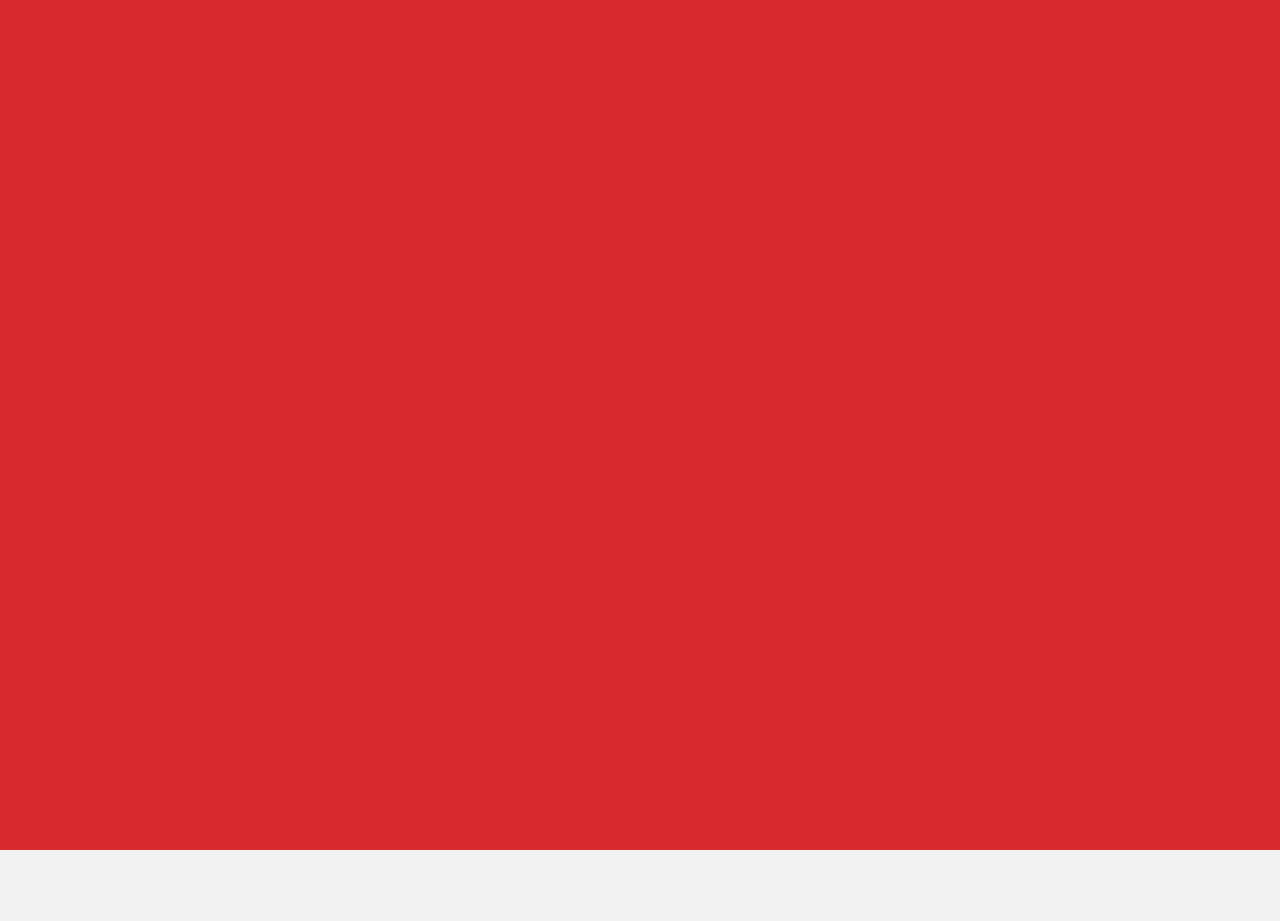
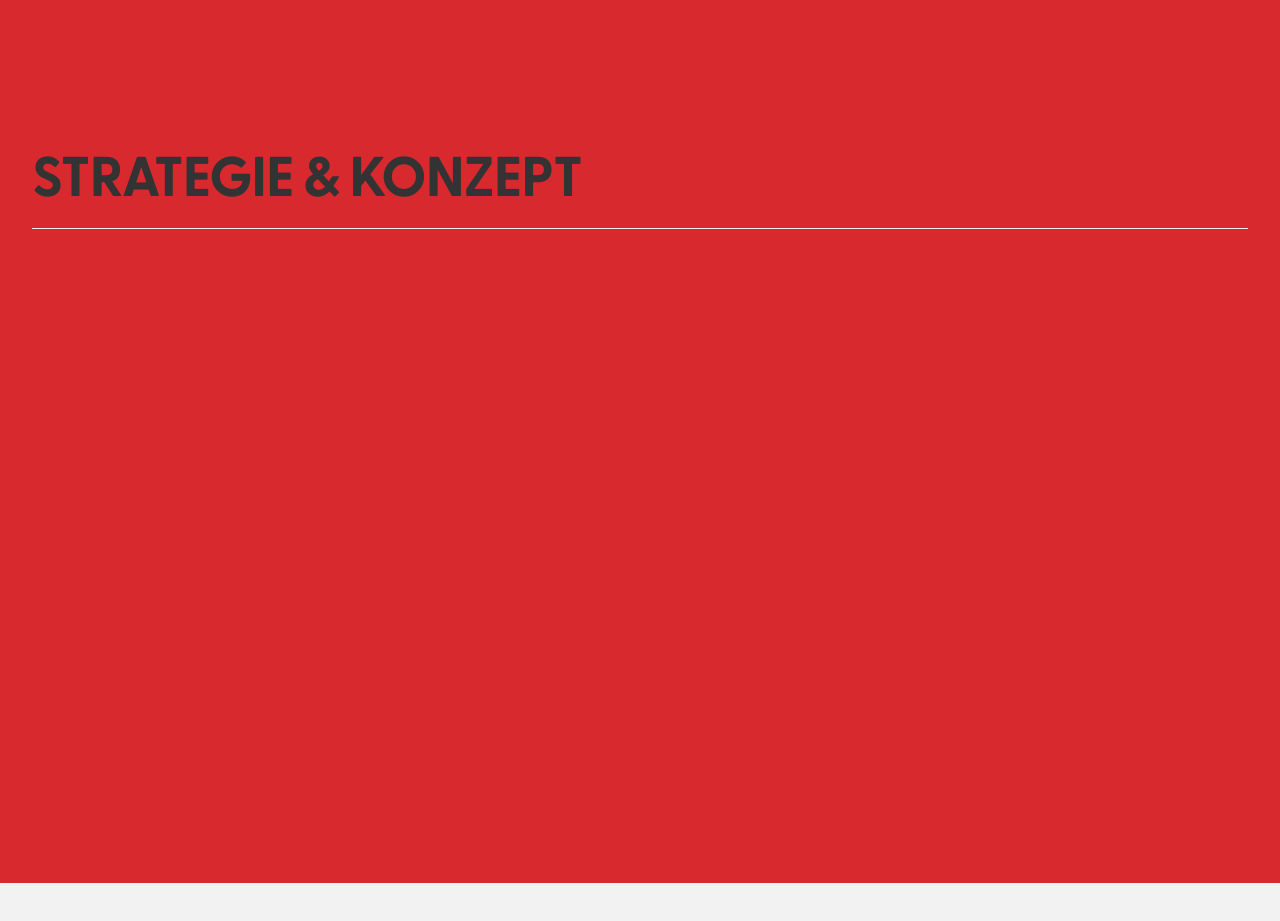
Before and after one commit to felixseeger/tz25, a Vue app: page / in a window 1280 px wide. Shown: the part 5280-6201 px from the top of the page. Built offline with nearby package versions, Linux system fonts and the light colour scheme; a web font is replaced by a local one.

Commit message:
Fix brand-title visibility with forced styles and inline attributes

```diff
--- a/src/assets/scss/components/_brand-section.scss
+++ b/src/assets/scss/components/_brand-section.scss
@@ -42,13 +42,15 @@
   font-family: $font-headline;
   font-weight: 700;
   margin-bottom: 2rem;
-  color: $text-color;
+  color: #333333; /* Changed to a darker color for better visibility */
   text-align: left;
-  transition: opacity 0.3s ease;
-  display: block; /* Ensure it's displayed as a block element */
-  visibility: visible; /* Ensure it's visible */
+  opacity: 1 !important; /* Force opacity to 1 */
+  display: block !important; /* Force display as block */
+  visibility: visible !important; /* Force visibility */
   position: relative; /* Ensure proper stacking context */
-  z-index: 10; /* Ensure it's above other elements */
+  z-index: 100 !important; /* Higher z-index to ensure it's above everything */
+  padding: 1rem 0; /* Add padding for better spacing */
+  border-bottom: 1px solid #eee; /* Add a subtle border for visual separation */
 
   @media (max-width: $breakpoint-md) {
     font-size: 2.5rem;
@@ -68,7 +70,7 @@
 .carousel-container {
   position: relative;
   width: 100%;
-  height: 542px;
+  height: 600px;
 }
 
 .carousel-slide {
--- a/src/components/sections/BrandSection.vue
+++ b/src/components/sections/BrandSection.vue
@@ -1,7 +1,7 @@
 <template>
   <section id="brand" class="brand-section">
     <div class="container">
-      <h2 class="brand-title">{{ currentSlideTitle }}</h2>
+      <h2 class="brand-title" style="opacity: 1 !important; color: #333333; display: block !important; visibility: visible !important;">{{ currentSlideTitle }}</h2>
       <div class="brand-content">
         <BrandCarousel
           :slides="carouselSlides"
@@ -209,11 +209,12 @@ export default {
       });
 
       // Animate the title and carousel with a fade-in effect
-      tl.from('.brand-title', {
-        opacity: 0,
-        y: 30,
+      tl.to('.brand-title', { // Changed from 'from' to 'to' to ensure final state is visible
+        opacity: 1,
+        y: 0,
         duration: 0.6,
-        ease: 'power3.out'
+        ease: 'power3.out',
+        immediateRender: false // Ensure it doesn't set initial state
       }).from('.brand-carousel', {
         opacity: 0,
         y: 50,
```
